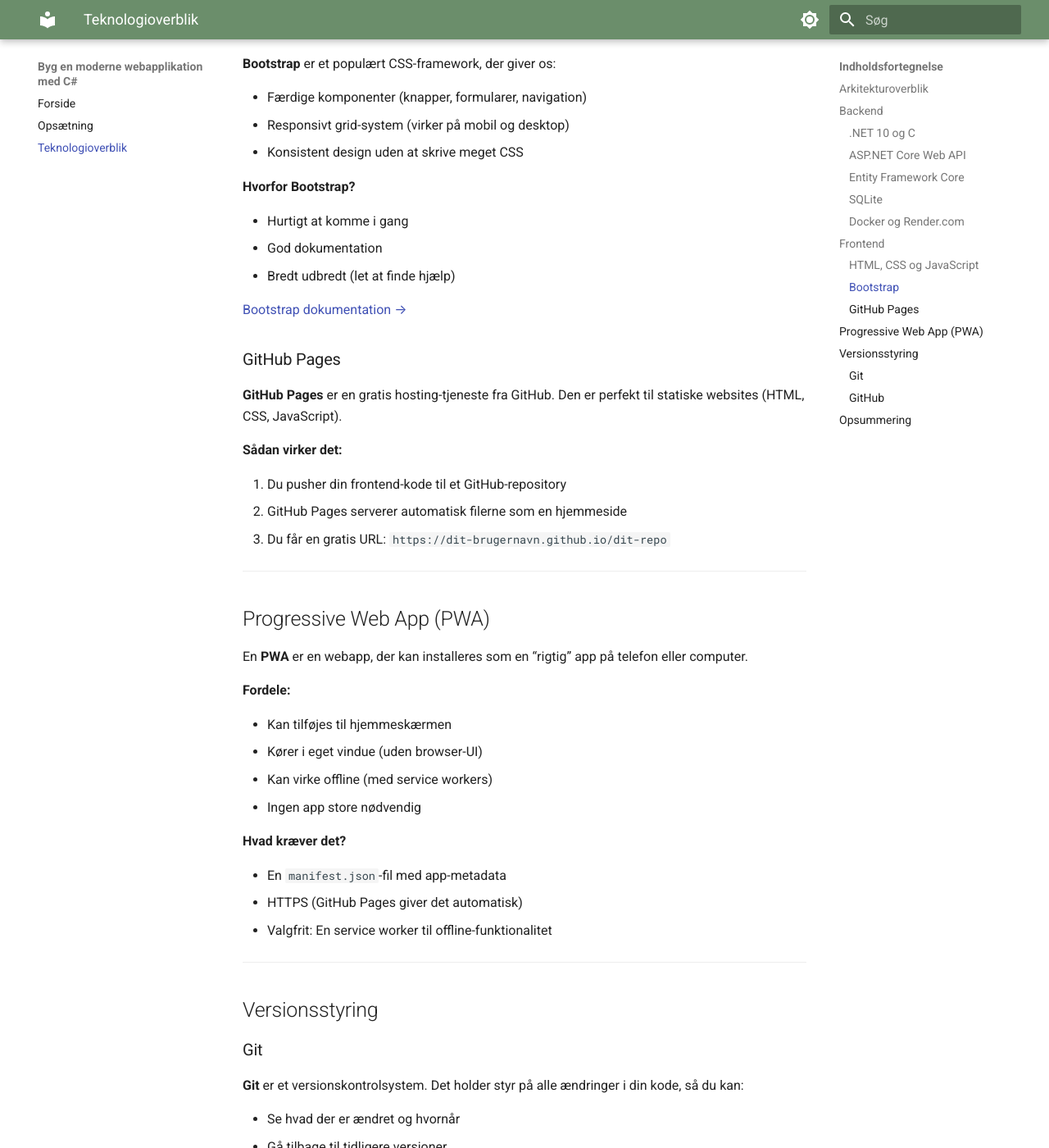
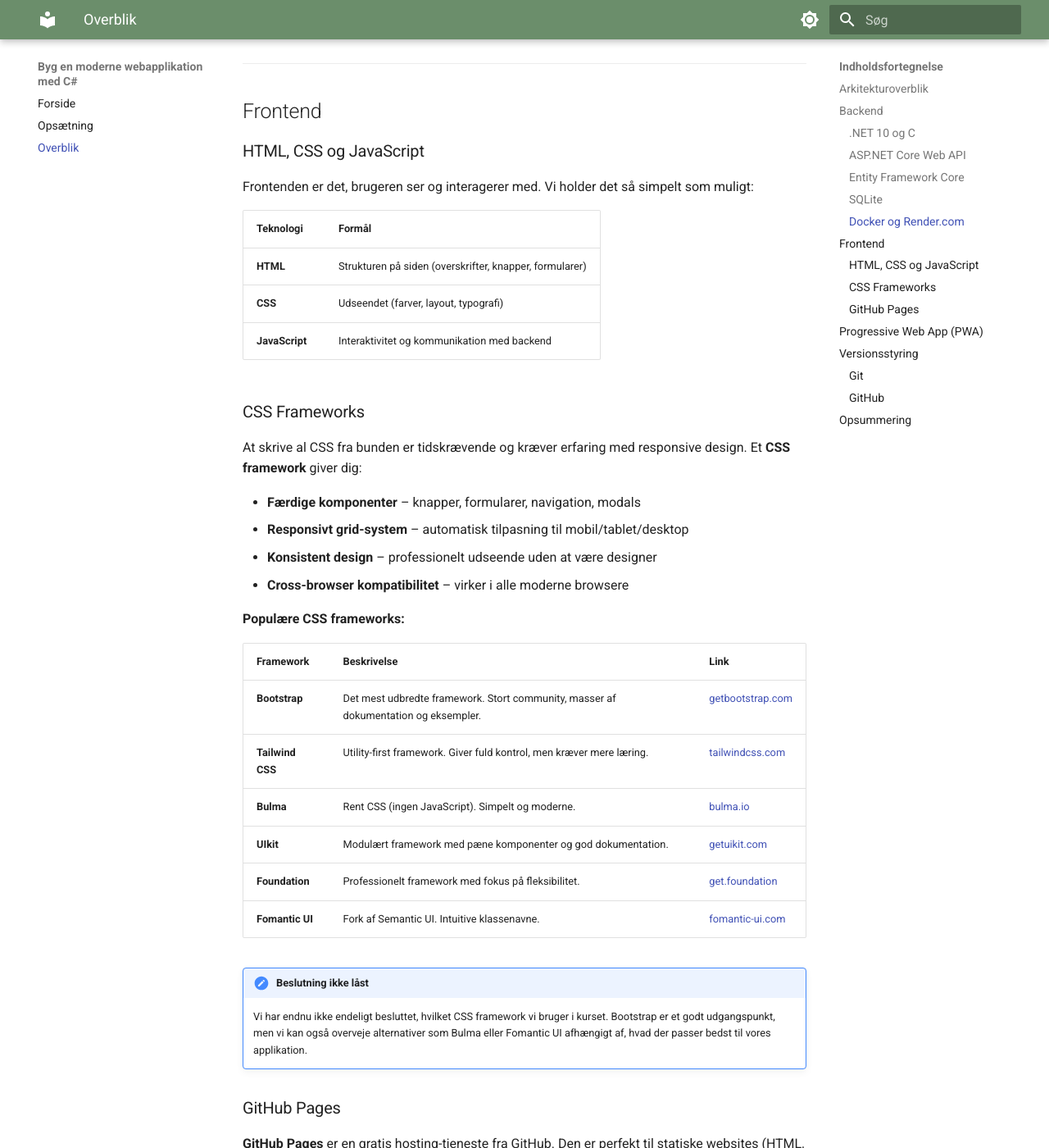
Before and after one commit to devcronberg/Northwind.App.Kursus, an MkDocs documentation site: the page built from docs/overblik.md, in a window 1280 px wide and 1400 px high, scrolled down 4881 px. Shown: the whole window at 82% size. Built offline with MkDocs 1.6.1 and Material for MkDocs 9.7.7, drawn with Linux system fonts in a browser that asks for light colours; some of the changed text lies outside the part shown.

Commit message:
refactor navigation and update section titles in documentation

````diff
--- a/docs/overblik.md
+++ b/docs/overblik.md
@@ -3,7 +3,7 @@
 modified: 2025-12-25
 author: Michell Cronberg
 ---
-# Teknologioverblik
+# Overblik
 
 I dette kursus bygger vi en moderne webapplikation fra bunden. Her får du et overblik over de teknologier, vi bruger – og hvorfor.
 
@@ -24,7 +24,7 @@
     subgraph FRONTEND["🌐 FRONTEND"]
         direction LR
         F1["HTML + CSS (Bootstrap) + JavaScript"]
-        F2["Hostet på GitHub Pages"]
+        F2["Hostet lokalt eller på GitHub Pages"]
         F3["Kan installeres som PWA"]
     end
 
@@ -32,7 +32,7 @@
         direction LR
         B1["ASP.NET Core Web API"]
         B2["C# / .NET 10"]
-        B3["Hostet på Render.com (Docker)"]
+        B3["Hostet lokalt eller feks på Render.com (Docker)"]
     end
 
     subgraph DATABASE["🗄️ DATABASE"]
@@ -72,7 +72,27 @@
 - Klienten (frontend) sender HTTP-forespørgsler (GET, POST, PUT, DELETE)
 - Serveren (backend) svarer med data i JSON-format
 
-Eksempel:
+**Hvad er JSON?**
+
+JSON (JavaScript Object Notation) er et tekstformat til at strukturere data. Det er let at læse for både mennesker og computere, og det er standarden for dataudveksling på nettet.
+
+```json
+{
+  "id": 1,
+  "name": "Laptop",
+  "price": 7999.00,
+  "inStock": true
+}
+```
+
+JSON bruger:
+
+- `{ }` til objekter (samling af nøgle-værdi par)
+- `[ ]` til lister/arrays
+- Nøgler i anførselstegn (`"name"`)
+- Værdier som tekst, tal, true/false eller null
+
+Eksempel på REST-kald:
 ```
 GET /api/products        → Hent alle produkter
 GET /api/products/1      → Hent produkt med id 1
@@ -166,21 +186,28 @@
 | **CSS**        | Udseendet (farver, layout, typografi)                   |
 | **JavaScript** | Interaktivitet og kommunikation med backend             |
 
-### Bootstrap
+### CSS Frameworks
 
-**Bootstrap** er et populært CSS-framework, der giver os:
+At skrive al CSS fra bunden er tidskrævende og kræver erfaring med responsive design. Et **CSS framework** giver dig:
 
-- Færdige komponenter (knapper, formularer, navigation)
-- Responsivt grid-system (virker på mobil og desktop)
-- Konsistent design uden at skrive meget CSS
+- **Færdige komponenter** – knapper, formularer, navigation, modals
+- **Responsivt grid-system** – automatisk tilpasning til mobil/tablet/desktop
+- **Konsistent design** – professionelt udseende uden at være designer
+- **Cross-browser kompatibilitet** – virker i alle moderne browsere
 
-**Hvorfor Bootstrap?**
+**Populære CSS frameworks:**
 
-- Hurtigt at komme i gang
-- God dokumentation
-- Bredt udbredt (let at finde hjælp)
+| Framework        | Beskrivelse                                                                         | Link                                          |
+| ---------------- | ----------------------------------------------------------------------------------- | --------------------------------------------- |
+| **Bootstrap**    | Det mest udbredte framework. Stort community, masser af dokumentation og eksempler. | [getbootstrap.com](https://getbootstrap.com/) |
+| **Tailwind CSS** | Utility-first framework. Giver fuld kontrol, men kræver mere læring.                | [tailwindcss.com](https://tailwindcss.com/)   |
+| **Bulma**        | Rent CSS (ingen JavaScript). Simpelt og moderne.                                    | [bulma.io](https://bulma.io/)                 |
+| **UIkit**        | Modulært framework med pæne komponenter og god dokumentation.                       | [getuikit.com](https://getuikit.com/)         |
+| **Foundation**   | Professionelt framework med fokus på fleksibilitet.                                 | [get.foundation](https://get.foundation/)     |
+| **Fomantic UI**  | Fork af Semantic UI. Intuitive klassenavne.                                         | [fomantic-ui.com](https://fomantic-ui.com/)   |
 
-[Bootstrap dokumentation →](https://getbootstrap.com/)
+!!! note "Beslutning ikke låst"
+    Vi har endnu ikke endeligt besluttet, hvilket CSS framework vi bruger i kurset. Bootstrap er et godt udgangspunkt, men vi kan også overveje alternativer som Bulma eller Fomantic UI afhængigt af, hvad der passer bedst til vores applikation.
 
 ### GitHub Pages
 
````
Also changed, not shown: docs/.pages.
